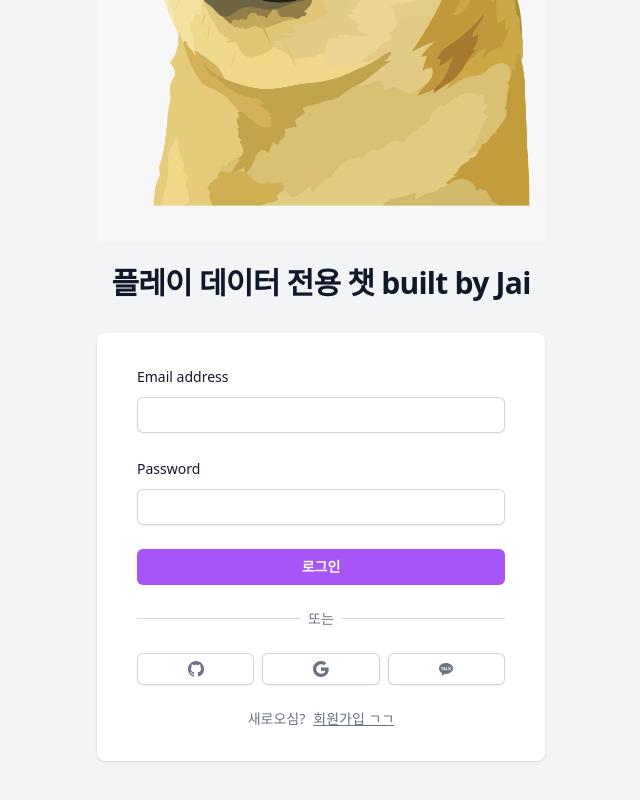
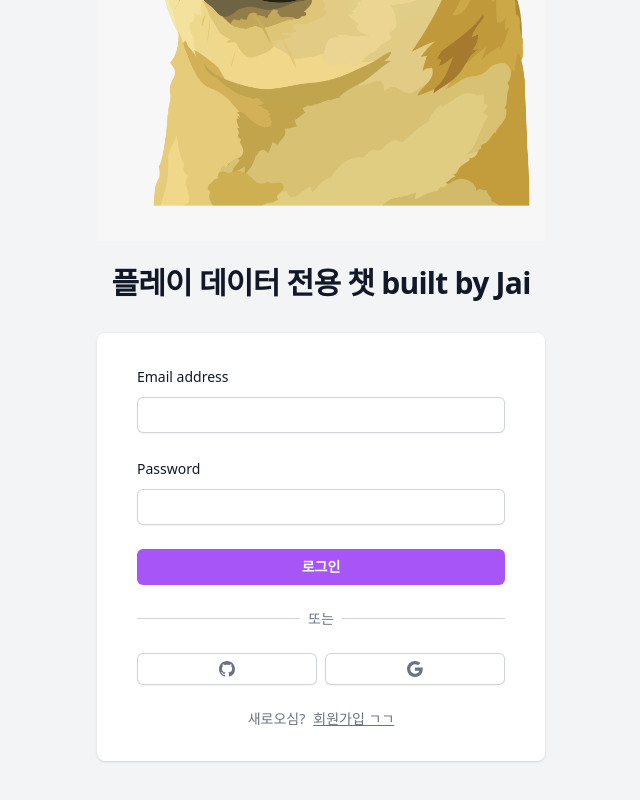
Before and after one commit to datajcthemax/pdchat, a Next.js app: page / in a window 1280 px wide. Shown: the part 336-1136 px from the top of the page, without its empty margins (319-959 px from the left). Built offline with nearby package versions, Linux system fonts and the light colour scheme; no server answers; what pusher would draw is missing.

Commit message:
removed kakao social button

```diff
--- a/app/(site)/components/AuthForm.tsx
+++ b/app/(site)/components/AuthForm.tsx
@@ -198,10 +198,6 @@ const AuthForm = () => {
                                 icon={BsGoogle}
                                 onClick={() => socialAction('google')}
                             />
-                            <AuthSocialButton
-                                icon={RiKakaoTalkFill}
-                                onClick={() => socialAction('kakao')}
-                            />
                         </div>
                 </div>
                 <div className="
```
